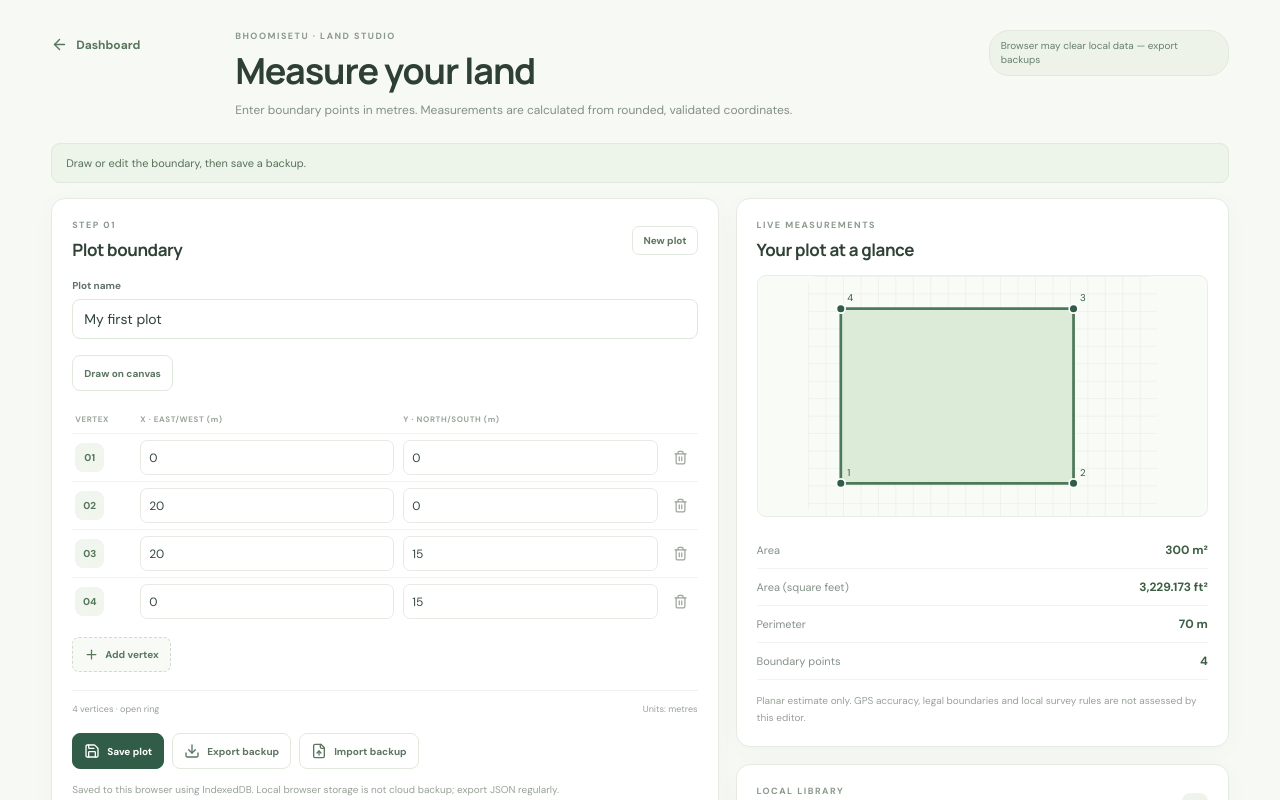
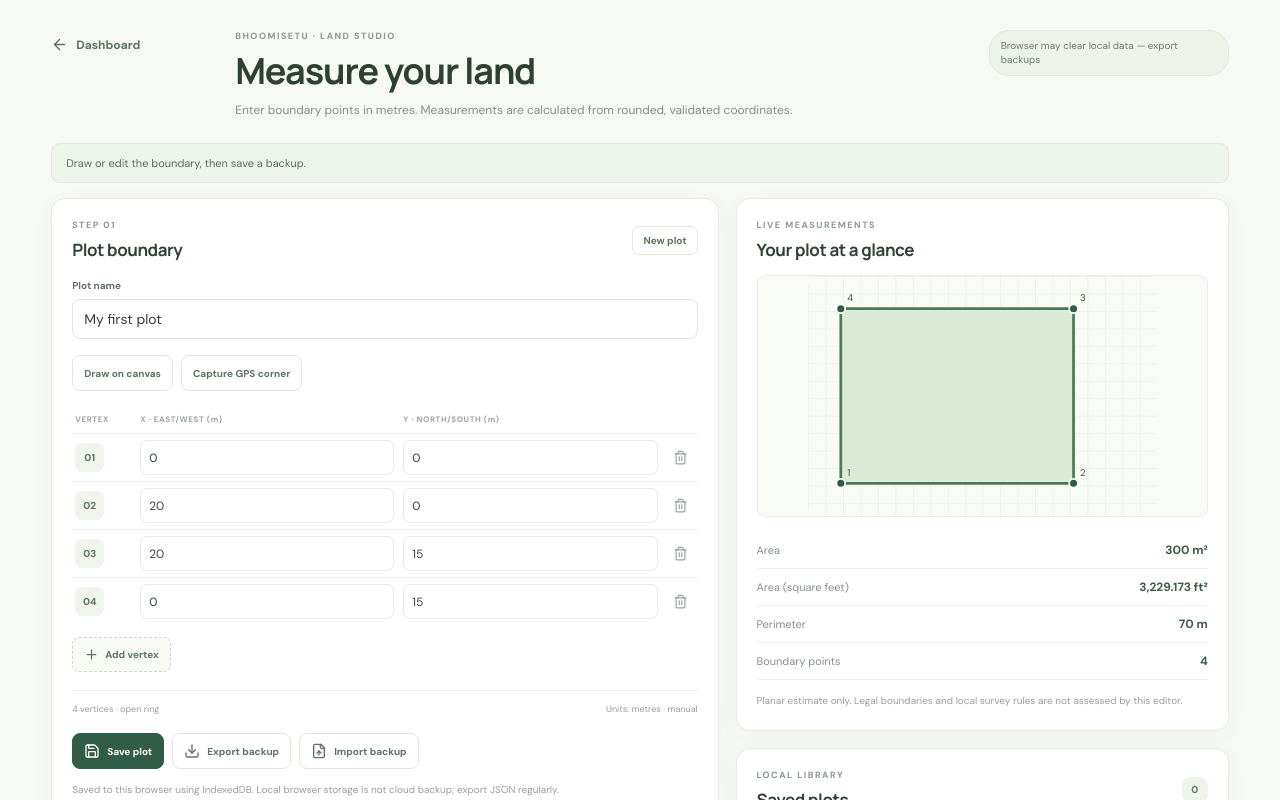
Before and after one commit to tejeshdimmiti5-crypto/bhoomisetu-land-to-home, a Next.js app: page /studio in a window 1280 px wide. Shown: the top 800 px of the page. Built offline with nearby package versions, Linux system fonts and the light colour scheme.

Commit message:
feat: add GPS-assisted boundary corner capture

```diff
--- a/app/studio/page.tsx
+++ b/app/studio/page.tsx
@@ -23,6 +23,10 @@ export default function LandStudioPage() {
   const [busy, setBusy] = useState(false);
   const [drawMode, setDrawMode] = useState(false);
   const [drawPoints, setDrawPoints] = useState<Point2D[]>([]);
+  const [captureMethod, setCaptureMethod] = useState<"manual" | "gps">("manual");
+  const [gpsOrigin, setGpsOrigin] = useState<{ latitude: number; longitude: number } | null>(null);
+  const [gpsAccuracy, setGpsAccuracy] = useState<number | null>(null);
+  const [gpsBusy, setGpsBusy] = useState(false);
 
   const measurements = useMemo(() => {
     try { return { value: measurePolygon(ring), error: "" }; }
@@ -84,6 +88,33 @@ export default function LandStudioPage() {
     setNotice("Boundary drawn. Review the measurements and save your plot.");
   }
 
+  function captureGpsCorner() {
+    if (!navigator.geolocation) { setError("This browser does not support GPS location. Use manual drawing instead."); return; }
+    if (ring.length >= 200) { setError("A plot can have at most 200 vertices."); return; }
+    setGpsBusy(true);
+    setError("");
+    navigator.geolocation.getCurrentPosition((position) => {
+      const { latitude, longitude, accuracy } = position.coords;
+      const origin = gpsOrigin ?? { latitude, longitude };
+      const radians = Math.PI / 180;
+      const earthRadiusM = 6371008.8;
+      const x = earthRadiusM * Math.cos(origin.latitude * radians) * (longitude - origin.longitude) * radians;
+      const y = earthRadiusM * (latitude - origin.latitude) * radians;
+      const nextRing: Point2D[] = gpsOrigin ? [...ring, [Number(x.toFixed(3)), Number(y.toFixed(3))]] : [[0, 0]];
+      setGpsOrigin(origin);
+      setGpsAccuracy(accuracy);
+      setCaptureMethod("gps");
+      setDrawMode(false);
+      setRing(nextRing);
+      setActiveId(undefined);
+      setNotice(accuracy > 10 ? `GPS corner captured with ±${Math.round(accuracy)} m reported accuracy. This may be too imprecise for boundary surveying.` : `GPS corner captured (reported accuracy ±${Math.round(accuracy)} m). Walk to the next corner and capture again.`);
+      setGpsBusy(false);
+    }, (cause) => {
+      setError(cause.code === cause.PERMISSION_DENIED ? "Location permission was denied. Enable it in your browser or use manual drawing." : cause.code === cause.POSITION_UNAVAILABLE ? "GPS position is unavailable. Move outdoors and try again." : "GPS timed out. Try again or use manual drawing.");
+      setGpsBusy(false);
+    }, { enableHighAccuracy: true, timeout: 20000, maximumAge: 0 });
+  }
+
   function addVertex() {
     const last = ring[ring.length - 1] ?? [0, 0];
     setRing((current) => [...current, [last[0] + 5, last[1] + 5]]);
@@ -109,7 +140,7 @@ export default function LandStudioPage() {
     setError("");
     setBusy(true);
     try {
-      const result = await savePlot({ id: activeId, name, ring });
+      const result = await savePlot({ id: activeId, name, ring, origin: gpsOrigin, measurementMethod: captureMethod });
       setActiveId(result.plot.id);
       setName(result.plot.name);
       setRing(result.plot.ring);
@@ -177,7 +208,7 @@ export default function LandStudioPage() {
           <div className="studio-card-heading"><div><span className="studio-step">STEP 01</span><h2>Plot boundary</h2></div><button className="studio-quiet-button" onClick={startNew}>New plot</button></div>
           <label className="studio-field-label" htmlFor="plot-name">Plot name</label>
           <input className="studio-text-input" id="plot-name" value={name} maxLength={100} onChange={(event) => setName(event.target.value)} placeholder="e.g. Family land in Gudivada"/>
-          <div className="studio-draw-tools"><button className="studio-secondary-button" type="button" onClick={startDrawing}>Draw on canvas</button>{drawMode && <><span>{drawPoints.length} points placed</span><button className="studio-primary-button" type="button" onClick={finishDrawing}>Finish boundary</button><button className="studio-secondary-button" type="button" onClick={() => { setDrawMode(false); setDrawPoints([]); }}>Cancel drawing</button></>}</div>
+          <div className="studio-draw-tools"><button className="studio-secondary-button" type="button" onClick={startDrawing}>Draw on canvas</button><button className="studio-secondary-button" type="button" disabled={gpsBusy} onClick={captureGpsCorner}>{gpsBusy ? "Getting GPS…" : "Capture GPS corner"}</button>{drawMode && <><span>{drawPoints.length} points placed</span><button className="studio-primary-button" type="button" onClick={finishDrawing}>Finish boundary</button><button className="studio-secondary-button" type="button" onClick={() => { setDrawMode(false); setDrawPoints([]); }}>Cancel drawing</button></>}</div>
           <div className="studio-table-head"><span>VERTEX</span><span>X · EAST/WEST (m)</span><span>Y · NORTH/SOUTH (m)</span><span></span></div>
           <div className="studio-vertices">
             {ring.map((point, index) => <div className="studio-vertex-row" key={index}>
@@ -188,7 +219,7 @@ export default function LandStudioPage() {
             </div>)}
           </div>
           <button className="studio-add-vertex" onClick={addVertex}><Plus size={15}/> Add vertex</button>
-          <div className="studio-editor-foot"><span>{ring.length} vertices · open ring</span><span>Units: metres</span></div>
+          <div className="studio-editor-foot"><span>{ring.length} vertices · open ring</span><span>Units: metres · {captureMethod === "gps" ? "GPS-assisted" : "manual"}</span></div>{captureMethod === "gps" && <div className="studio-gps-note" role="note"><strong>GPS capture</strong><span>{gpsAccuracy === null ? "Waiting for first location fix." : `Latest reported accuracy: ±${Math.round(gpsAccuracy)} m.`} GPS readings can drift significantly; revisit points, compare against a proper survey, and do not treat this as a legal boundary.</span><button type="button" onClick={() => { setCaptureMethod("manual"); setGpsOrigin(null); setGpsAccuracy(null); setNotice("Switched to manual mode. Existing vertex coordinates remain in the editor."); }}>Switch to manual</button></div>}
           <div className="studio-actions"><button className="studio-primary-button" disabled={busy || !measurements.value} onClick={handleSave}><Save size={16}/>{busy ? "Saving…" : activeId ? "Save changes" : "Save plot"}</button><button className="studio-secondary-button" onClick={handleExport}><Download size={16}/> Export backup</button><label className="studio-secondary-button studio-import-button"><FileUp size={16}/> Import backup<input type="file" accept="application/json,.json" onChange={handleImport} disabled={busy}/></label>{activeId && <button className="studio-delete-button" disabled={busy} onClick={handleDelete}>Delete</button>}</div>
           <p className="studio-footnote">Saved to this browser using IndexedDB. Local browser storage is not cloud backup; export JSON regularly.</p>
         </section>
@@ -220,7 +251,7 @@ export default function LandStudioPage() {
               <div className="studio-metric"><span>Area (square feet)</span><strong>{formatArea(measurements.value.areaM2 * 10.7639104167)} ft²</strong></div>
               <div className="studio-metric"><span>Perimeter</span><strong>{formatArea(measurements.value.perimeterM)} m</strong></div>
               <div className="studio-metric"><span>Boundary points</span><strong>{measurements.value.vertexCount}</strong></div>
-              <p className="studio-measure-note">Planar estimate only. GPS accuracy, legal boundaries and local survey rules are not assessed by this editor.</p>
+              <p className="studio-measure-note">{captureMethod === "gps" ? "GPS-assisted local planar estimate. Accuracy varies with device, sky visibility and environment; not a legal survey." : "Planar estimate only. Legal boundaries and local survey rules are not assessed by this editor."}</p>
             </> : <div className="studio-validation-error"><strong>Boundary needs attention</strong><p>{measurements.error}</p><small>Check for crossing edges, repeated points, very narrow slivers or a closed ring.</small></div>}
           </article>
           <article className="studio-card studio-saved-plots"><div className="studio-card-heading"><div><span className="studio-step">LOCAL LIBRARY</span><h2>Saved plots</h2></div><span className="studio-count">{plots.length}</span></div>
```
